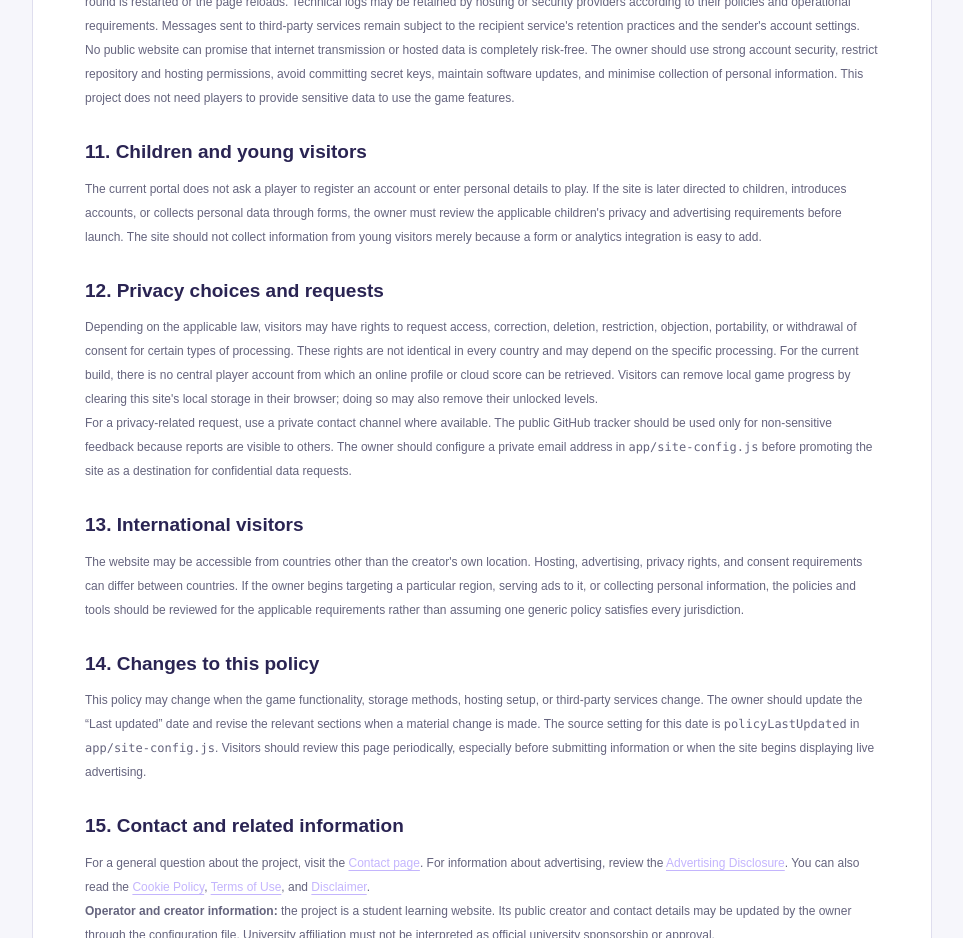
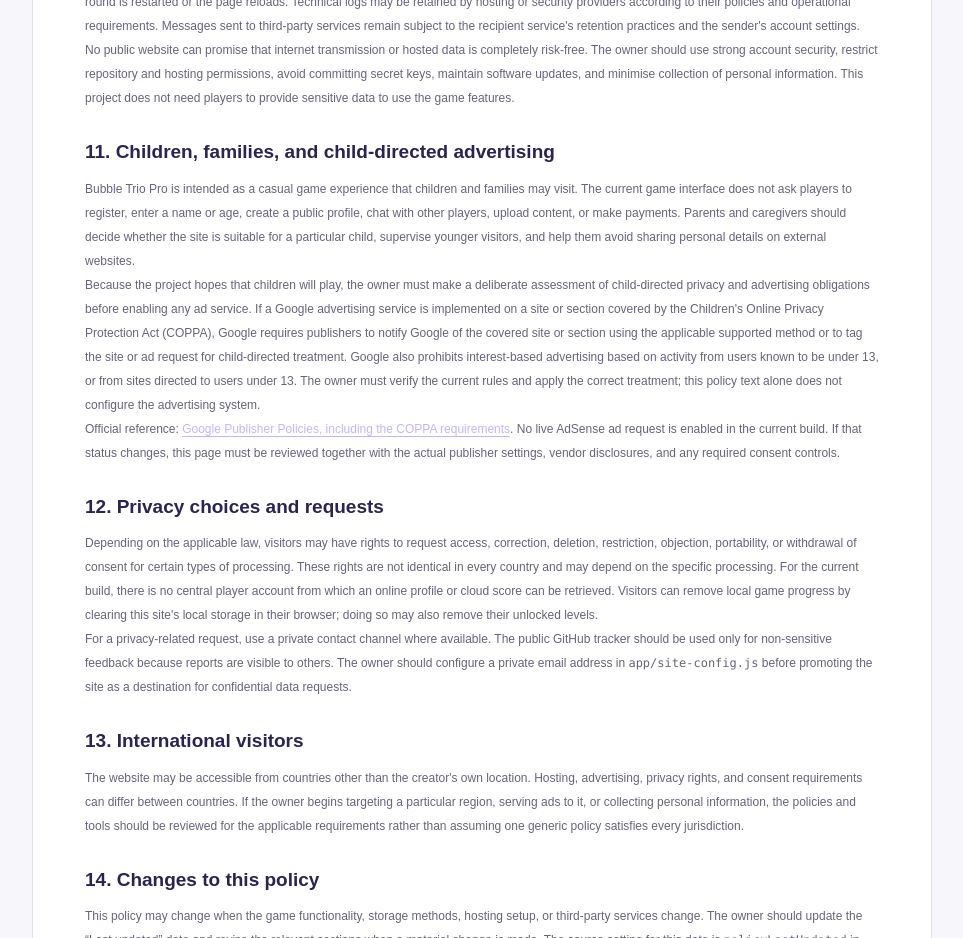
Before and after one commit to websiite01-tech/bubble-trio-pro, a Next.js app: page /privacy in a window 1280 px wide. Shown: the part 2880-3818 px from the top of the page, without its empty margins (158-1121 px from the left). Built offline with nearby package versions, Linux system fonts and the light colour scheme; no server answers.

Commit message:
policy: clarify child and family privacy plus COPPA ad requirements

```diff
--- a/app/privacy/page.js
+++ b/app/privacy/page.js
@@ -58,8 +58,10 @@ export default function PrivacyPage() {
       <p>Unlocked-level data remains in browser local storage until the visitor clears it or the browser removes it. Active game state ordinarily ends when the round is restarted or the page reloads. Technical logs may be retained by hosting or security providers according to their policies and operational requirements. Messages sent to third-party services remain subject to the recipient service's retention practices and the sender's account settings.</p>
       <p>No public website can promise that internet transmission or hosted data is completely risk-free. The owner should use strong account security, restrict repository and hosting permissions, avoid committing secret keys, maintain software updates, and minimise collection of personal information. This project does not need players to provide sensitive data to use the game features.</p>
 
-      <h2>11. Children and young visitors</h2>
-      <p>The current portal does not ask a player to register an account or enter personal details to play. If the site is later directed to children, introduces accounts, or collects personal data through forms, the owner must review the applicable children's privacy and advertising requirements before launch. The site should not collect information from young visitors merely because a form or analytics integration is easy to add.</p>
+      <h2>11. Children, families, and child-directed advertising</h2>
+      <p>Bubble Trio Pro is intended as a casual game experience that children and families may visit. The current game interface does not ask players to register, enter a name or age, create a public profile, chat with other players, upload content, or make payments. Parents and caregivers should decide whether the site is suitable for a particular child, supervise younger visitors, and help them avoid sharing personal details on external websites.</p>
+      <p>Because the project hopes that children will play, the owner must make a deliberate assessment of child-directed privacy and advertising obligations before enabling any ad service. If a Google advertising service is implemented on a site or section covered by the Children's Online Privacy Protection Act (COPPA), Google requires publishers to notify Google of the covered site or section using the applicable supported method or to tag the site or ad request for child-directed treatment. Google also prohibits interest-based advertising based on activity from users known to be under 13, or from sites directed to users under 13. The owner must verify the current rules and apply the correct treatment; this policy text alone does not configure the advertising system.</p>
+      <p>Official reference: <a className="inline-link" href="https://support.google.com/publisherpolicies/answer/10502938" target="_blank" rel="noreferrer">Google Publisher Policies, including the COPPA requirements</a>. No live AdSense ad request is enabled in the current build. If that status changes, this page must be reviewed together with the actual publisher settings, vendor disclosures, and any required consent controls.</p>
 
       <h2>12. Privacy choices and requests</h2>
       <p>Depending on the applicable law, visitors may have rights to request access, correction, deletion, restriction, objection, portability, or withdrawal of consent for certain types of processing. These rights are not identical in every country and may depend on the specific processing. For the current build, there is no central player account from which an online profile or cloud score can be retrieved. Visitors can remove local game progress by clearing this site's local storage in their browser; doing so may also remove their unlocked levels.</p>
```
